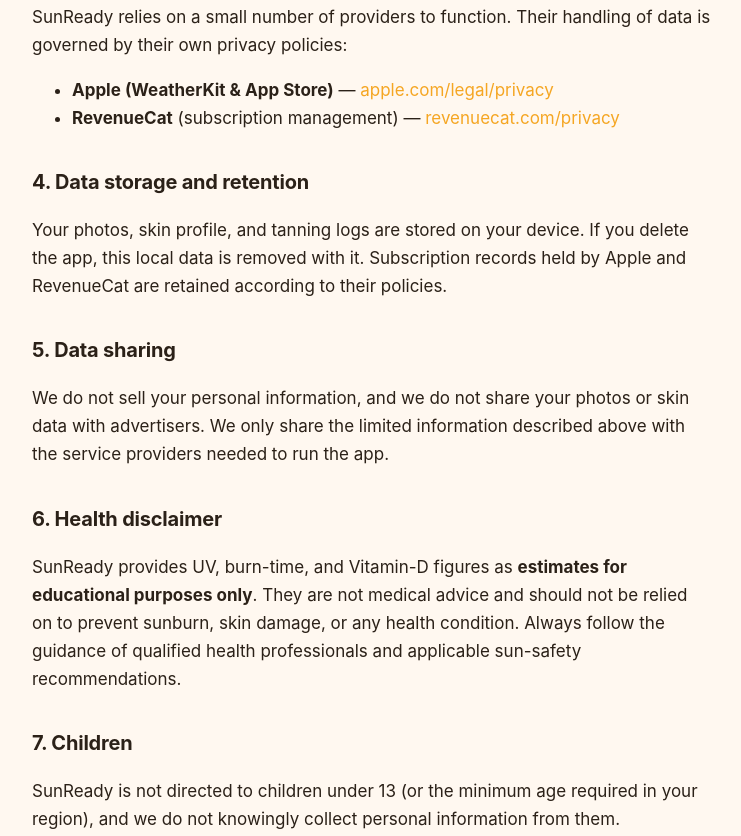
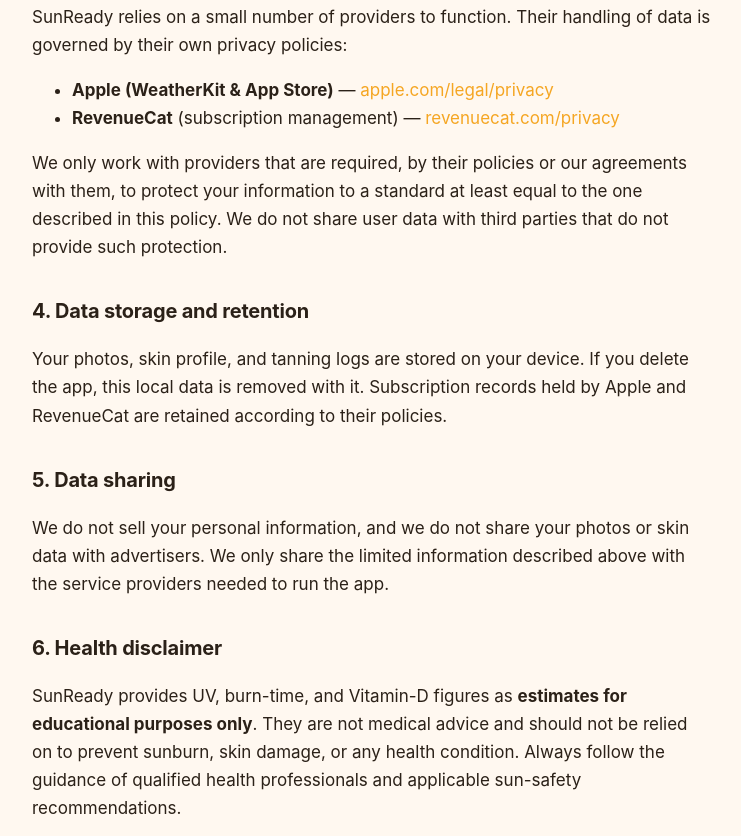
Before and after one commit to michaelclicks/sunready-legal, a plain HTML site: page privacy.html in a window 1280 px wide. Shown: the part 1506-2342 px from the top of the page, without its empty margins (268-1009 px from the left). Drawn offline with Linux system fonts and the light colour scheme.

Commit message:
Update contact email; add third-party equal-protection clause (Apple 5.1.1)

```diff
--- a/privacy.html
+++ b/privacy.html
@@ -71,6 +71,9 @@
       <li><strong>RevenueCat</strong> (subscription management) —
         <a href="https://www.revenuecat.com/privacy" target="_blank" rel="noopener">revenuecat.com/privacy</a></li>
     </ul>
+    <p>We only work with providers that are required, by their policies or our agreements with
+      them, to protect your information to a standard at least equal to the one described in this
+      policy. We do not share user data with third parties that do not provide such protection.</p>
 
     <h2>4. Data storage and retention</h2>
     <p>Your photos, skin profile, and tanning logs are stored on your device. If you delete the
@@ -110,7 +113,7 @@
 
     <h2>11. Contact</h2>
     <p>Questions about this policy or your data? Contact us at
-      <a href="mailto:michalrostkowski7@gmail.com">michalrostkowski7@gmail.com</a>.</p>
+      <a href="mailto:michaelclicks.dev@gmail.com">michaelclicks.dev@gmail.com</a>.</p>
 
     <footer class="site">
       © 2026 SunReady · <a href="terms.html">Terms of Service</a>
```
Also changed, not shown: terms.html (+1 -1 lines).
